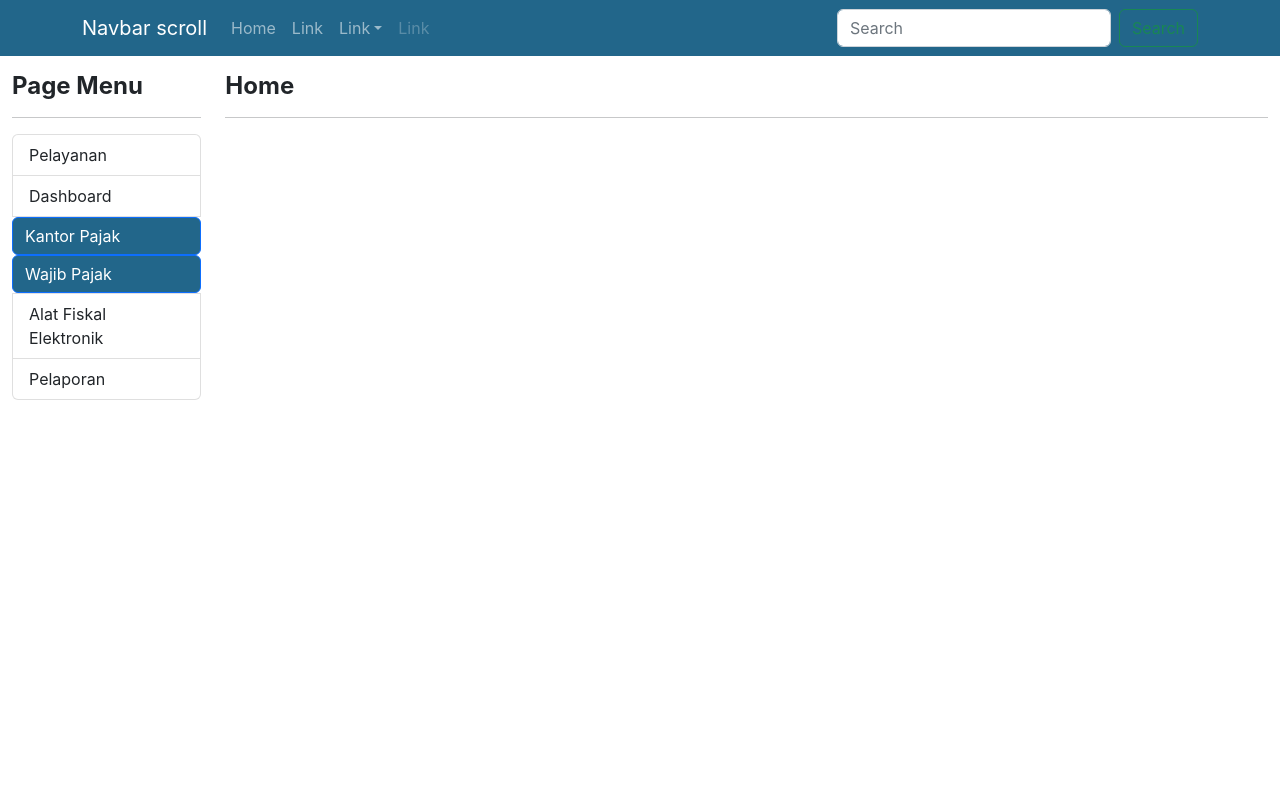
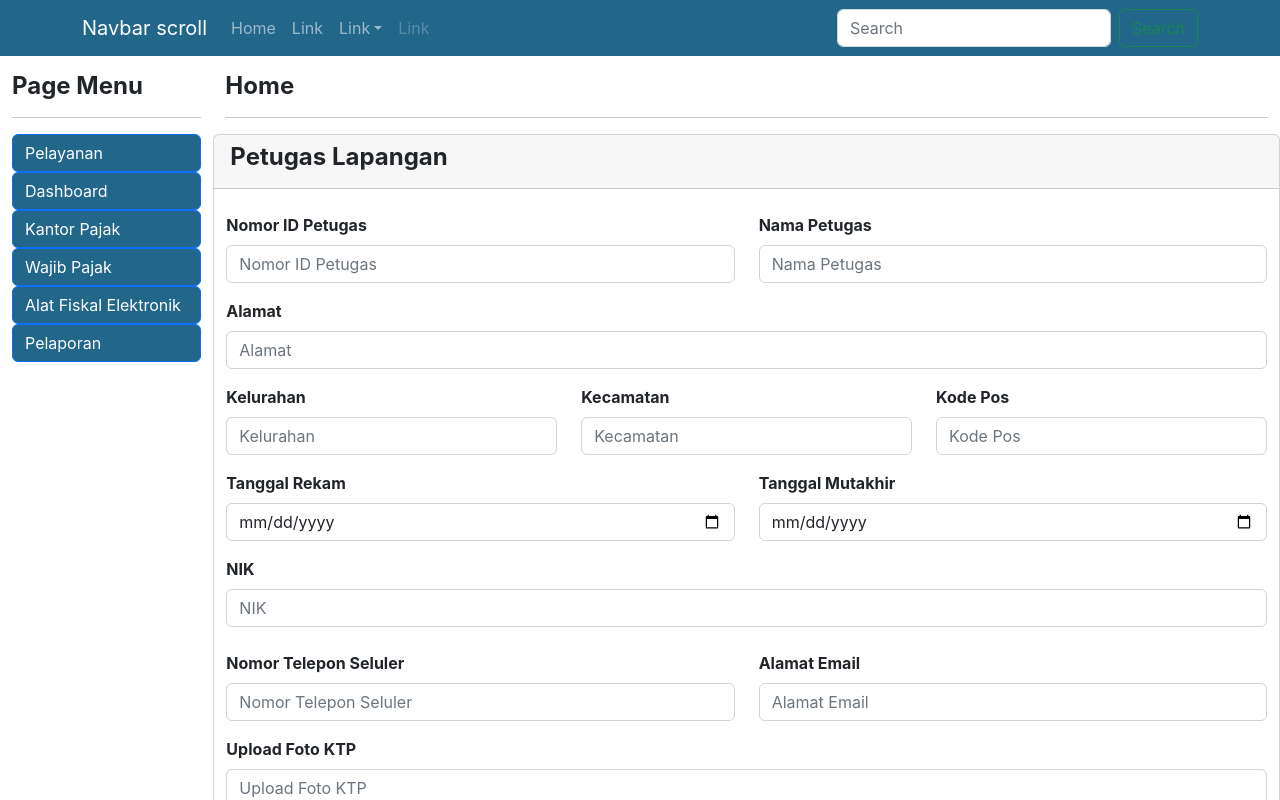
Before and after one commit to yacobls/fullstack, a React (Create React App) app in the folder frontend/: page /addppl in a window 1280 px wide. Shown: the top 800 px of the page. Built offline with nearby package versions, Linux system fonts and the light colour scheme.

Commit message:
Add Ppl in Frontend

```diff
--- a/frontend/src/App.js
+++ b/frontend/src/App.js
@@ -5,6 +5,8 @@ import AddPkp from "./components/AddPkp";
 import EditPkp from "./components/EditPkp";
 import AddPwp from "./components/AddPwp";
 import EditPwp from "./components/EditPwp";
+import AddPpl from "./components/AddPpl";
+import TabWajibPajak from "./components/TabWajibPajak";
 import { List, Navbar } from "./components";
 import { Row, Col, Container } from "react-bootstrap";
 
@@ -28,6 +30,10 @@ function App() {
 
                   <Route path="addpwp" element={<AddPwp />} />
                   <Route path="editpwp/:id" element={<EditPwp />} />
+
+                  <Route path="TabWajibPajak" element={<TabWajibPajak />} />
+
+                  <Route path="addppl" element={<AddPpl />} />
                 </Routes>
               </Row>
             </Col>
--- /dev/null
+++ b/frontend/src/components/AddPpl.js
@@ -0,0 +1,258 @@
+import React, { useState } from "react";
+import axios from "axios";
+import { useNavigate } from "react-router-dom";
+import Form from "react-bootstrap/Form";
+import Row from "react-bootstrap/Row";
+import Col from "react-bootstrap/Col";
+import Card from "react-bootstrap/Card";
+import Button from "react-bootstrap/Button";
+
+const AddPpl = () => {
+  const [nip_ppl, setNip_ppl] = useState("");
+  const [np_ppl, setNp_ppl] = useState("");
+  const [alamat_ppl, setAlamat_ppl] = useState("");
+  const [kel_ppl, setKel_ppl] = useState("");
+  const [kec_ppl, setKec_ppl] = useState("");
+  const [kp_ppl, setKp_ppl] = useState("");
+  const [nik_ppl, setNik_ppl] = useState("");
+  const [tr_ppl, setTr_ppl] = useState("");
+  const [tm_ppl, setTm_ppl] = useState("");
+  const [tlp_ppl, setTlp_ppl] = useState("");
+  const [email_ppl, setEmail_ppl] = useState("");
+  const [foto_ktp_ppl, setFoto_ktp_ppl] = useState("");
+  const [pas_foto_ppl, setPas_foto_ppl] = useState("");
+  const navigate = useNavigate();
+
+  const savePpl = async (e) => {
+    e.preventDefault();
+    try {
+      await axios.post("http://localhost:5000/ppl", {
+        nip_ppl,
+        np_ppl,
+        alamat_ppl,
+        kel_ppl,
+        kec_ppl,
+        kp_ppl,
+        nik_ppl,
+        tr_ppl,
+        tm_ppl,
+        tlp_ppl,
+        email_ppl,
+        foto_ktp_ppl,
+        pas_foto_ppl,
+      });
+      navigate("/");
+    } catch (error) {
+      console.log(error);
+    }
+  };
+
+  return (
+    <div className="card">
+      <div className="columns">
+        <div className="column is-half">
+          <Form onSubmit={savePpl}>
+            <Row className="mb-3">
+              <Card.Header>
+                <h4>
+                  <strong>Petugas Lapangan</strong>
+                </h4>
+              </Card.Header>
+              <Col>
+                <br />
+                <Form.Label className="label">
+                  <strong>Nomor ID Petugas</strong>
+                </Form.Label>
+                <Form.Control
+                  type="number"
+                  className="input"
+                  value={nip_ppl}
+                  onChange={(e) => setNip_ppl(e.target.value)}
+                  placeholder="Nomor ID Petugas"
+                />
+              </Col>
+
+              <Col>
+                <br />
+                <Form.Label className="label">
+                  <strong>Nama Petugas</strong>
+                </Form.Label>
+                <Form.Control
+                  type="text"
+                  className="input"
+                  value={np_ppl}
+                  onChange={(e) => setNp_ppl(e.target.value)}
+                  placeholder="Nama Petugas"
+                />
+              </Col>
+            </Row>
+
+            <Form.Label className="label">
+              <strong>Alamat</strong>
+            </Form.Label>
+            <Form.Control
+              type="text"
+              className="input"
+              value={alamat_ppl}
+              onChange={(e) => setAlamat_ppl(e.target.value)}
+              placeholder="Alamat"
+            />
+
+            <Row className="mt-3">
+              <Col>
+                <Form.Label className="label">
+                  <strong>Kelurahan</strong>
+                </Form.Label>
+                <Form.Control
+                  type="text"
+                  className="input"
+                  value={kel_ppl}
+                  onChange={(e) => setKel_ppl(e.target.value)}
+                  placeholder="Kelurahan"
+                />
+              </Col>
+
+              <Col>
+                <Form.Label className="label">
+                  <strong>Kecamatan</strong>
+                </Form.Label>
+                <Form.Control
+                  type="text"
+                  className="input"
+                  value={kec_ppl}
+                  onChange={(e) => setKec_ppl(e.target.value)}
+                  placeholder="Kecamatan"
+                />
+              </Col>
+
+              <Col>
+                <Form.Label className="label">
+                  <strong>Kode Pos</strong>
+                </Form.Label>
+                <Form.Control
+                  type="number"
+                  className="input"
+                  value={kp_ppl}
+                  onChange={(e) => setKp_ppl(e.target.value)}
+                  placeholder="Kode Pos"
+                />
+              </Col>
+            </Row>
+
+            <Row className="mt-3">
+              <Form.Group as={Col}>
+                <Form.Label className="label">
+                  <strong>Tanggal Rekam</strong>
+                </Form.Label>
+                <Form.Control
+                  type="date"
+                  className="input"
+                  value={tr_ppl}
+                  onChange={(e) => setTr_ppl(e.target.value)}
+                  placeholder="Tanggal Rekam"
+                />
+              </Form.Group>
+              <Form.Group as={Col}>
+                <Form.Label className="label">
+                  <strong>Tanggal Mutakhir</strong>
+                </Form.Label>
+                <Form.Control
+                  type="date"
+                  className="input"
+                  value={tm_ppl}
+                  onChange={(e) => setTm_ppl(e.target.value)}
+                  placeholder="Tanggal Mutakhir"
+                />
+              </Form.Group>
+            </Row>
+
+            <Row className="mt-3">
+              <Col>
+                <Form.Label className="label">
+                  <strong>NIK</strong>
+                </Form.Label>
+                <Form.Control
+                  type="number"
+                  className="input"
+                  value={nik_ppl}
+                  onChange={(e) => setNik_ppl(e.target.value)}
+                  placeholder="NIK"
+                />
+              </Col>
+            </Row>
+
+            <Row>
+            <Col>
+                <br />
+                <Form.Label className="label">
+                  <strong>Nomor Telepon Seluler</strong>
+                </Form.Label>
+                <Form.Control
+                  type="number"
+                  className="input"
+                  value={tlp_ppl}
+                  onChange={(e) => setTlp_ppl(e.target.value)}
+                  placeholder="Nomor Telepon Seluler"
+                />
+              </Col>
+
+              <Col>
+                <br />
+                <Form.Label className="label">
+                  <strong>Alamat Email</strong>
+                </Form.Label>
+                <Form.Control
+                  type="text"
+                  className="input"
+                  value={email_ppl}
+                  onChange={(e) => setEmail_ppl(e.target.value)}
+                  placeholder="Alamat Email"
+                />
+              </Col>
+            </Row>
+
+            <Row className="mt-3">
+              <Col>
+                <Form.Label className="label">
+                  <strong>Upload Foto KTP</strong>
+                </Form.Label>
+                <Form.Control
+                  type="text"
+                  className="input"
+                  value={foto_ktp_ppl}
+                  onChange={(e) => setFoto_ktp_ppl(e.target.value)}
+                  placeholder="Upload Foto KTP"
+                />
+              </Col>
+            </Row>
+
+            <Row className="mt-3">
+              <Col>
+                <Form.Label className="label">
+                  <strong>Upload Pas Foto</strong>
+                </Form.Label>
+                <Form.Control
+                  type="text"
+                  className="input"
+                  value={pas_foto_ppl}
+                  onChange={(e) => setPas_foto_ppl(e.target.value)}
+                  placeholder="Upload Pas Foto"
+                />
+              </Col>
+            </Row>
+
+            <Row className="mb-3 mt-3">
+              <Col>
+                <Button type="submit" className="button is-success">
+                  Save
+                </Button>
+              </Col>
+            </Row>
+          </Form>
+        </div>
+      </div>
+    </div>
+  );
+};
+
+export default AddPpl;
--- a/frontend/src/components/Home.js
+++ b/frontend/src/components/Home.js
@@ -6,12 +6,10 @@ export default class Home extends Component {
         return (
             <Col>
                 <ListGroup>
-                    <ListGroup.Item>Pelayanan</ListGroup.Item>
-                    <ListGroup.Item>Dashboard</ListGroup.Item>
                     <Button className='btn-home-menu' href="addpkp">Kantor Pajak</Button>
                     <Button className='btn-home-menu' href="addpwp">Wajib Pajak</Button>
-                    <ListGroup.Item>Alat Fiskal Elektronik</ListGroup.Item>
-                    <ListGroup.Item>Pelaporan</ListGroup.Item>
+                    <Button className='btn-home-menu' href="addppl">Petugas Lapangan</Button>
+                    <ListGroup.Item>Persetujuan</ListGroup.Item>
                 </ListGroup>
             </Col>
         )
--- a/frontend/src/components/List.js
+++ b/frontend/src/components/List.js
@@ -9,12 +9,12 @@ export default class List extends Component {
                 <h4><strong>Page Menu</strong></h4>
                 <hr />
                 <ListGroup>
-                    <ListGroup.Item>Pelayanan</ListGroup.Item>
-                    <ListGroup.Item>Dashboard</ListGroup.Item>
+                    <Button className='btn-page-menu' href="/">Pelayanan</Button>
+                    <Button className='btn-page-menu'>Dashboard</Button>
                     <Button className='btn-page-menu' href="editpkp/6">Kantor Pajak</Button>
-                    <Button className='btn-page-menu' href="editpwp/3">Wajib Pajak</Button>
-                    <ListGroup.Item>Alat Fiskal Elektronik</ListGroup.Item>
-                    <ListGroup.Item>Pelaporan</ListGroup.Item>
+                    <Button className='btn-page-menu' href="TabWajibPajak">Wajib Pajak</Button>
+                    <Button className='btn-page-menu'>Alat Fiskal Elektronik</Button>
+                    <Button className='btn-page-menu'>Pelaporan</Button>
                 </ListGroup>
             </Col>
         )
--- /dev/null
+++ b/frontend/src/components/TabWajibPajak.js
@@ -0,0 +1,29 @@
+import Tab from 'react-bootstrap/Tab';
+import Tabs from 'react-bootstrap/Tabs';
+import EditPwp from "./EditPwp";
+
+function JustifiedExample() {
+  return (
+    <Tabs
+      defaultActiveKey="profile"
+      id="justify-tab-example"
+      className="mb-3"
+      justify
+    >
+      <Tab eventKey="home" title="Home">
+        <EditPwp/>{/* <Sonnet /> */}
+      </Tab>
+      <Tab eventKey="profile" title="Profile">
+        {/* <Sonnet /> */}
+      </Tab>
+      <Tab eventKey="longer-tab" title="Loooonger Tab">
+        {/* <Sonnet /> */}
+      </Tab>
+      <Tab eventKey="contact" title="Contact" disabled>
+        {/* <Sonnet /> */}
+      </Tab>
+    </Tabs>
+  );
+}
+
+export default JustifiedExample;
```
